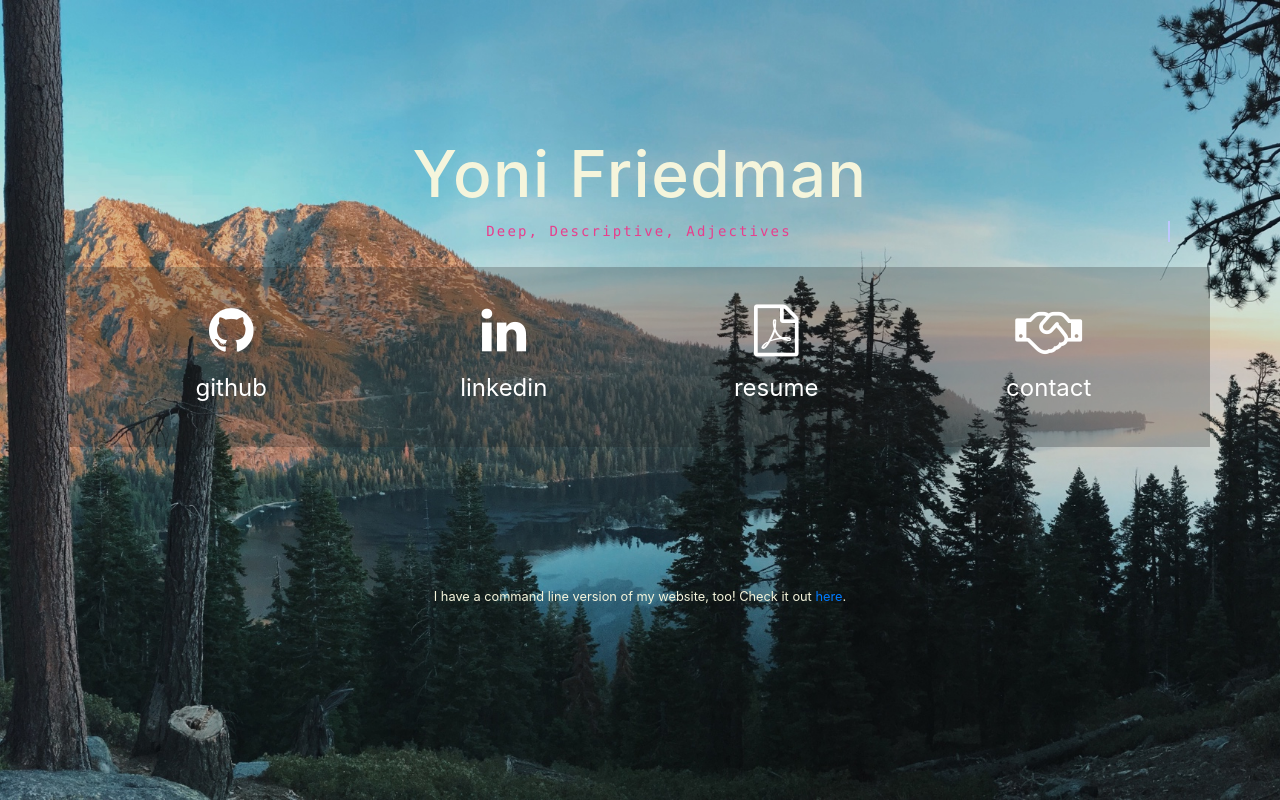
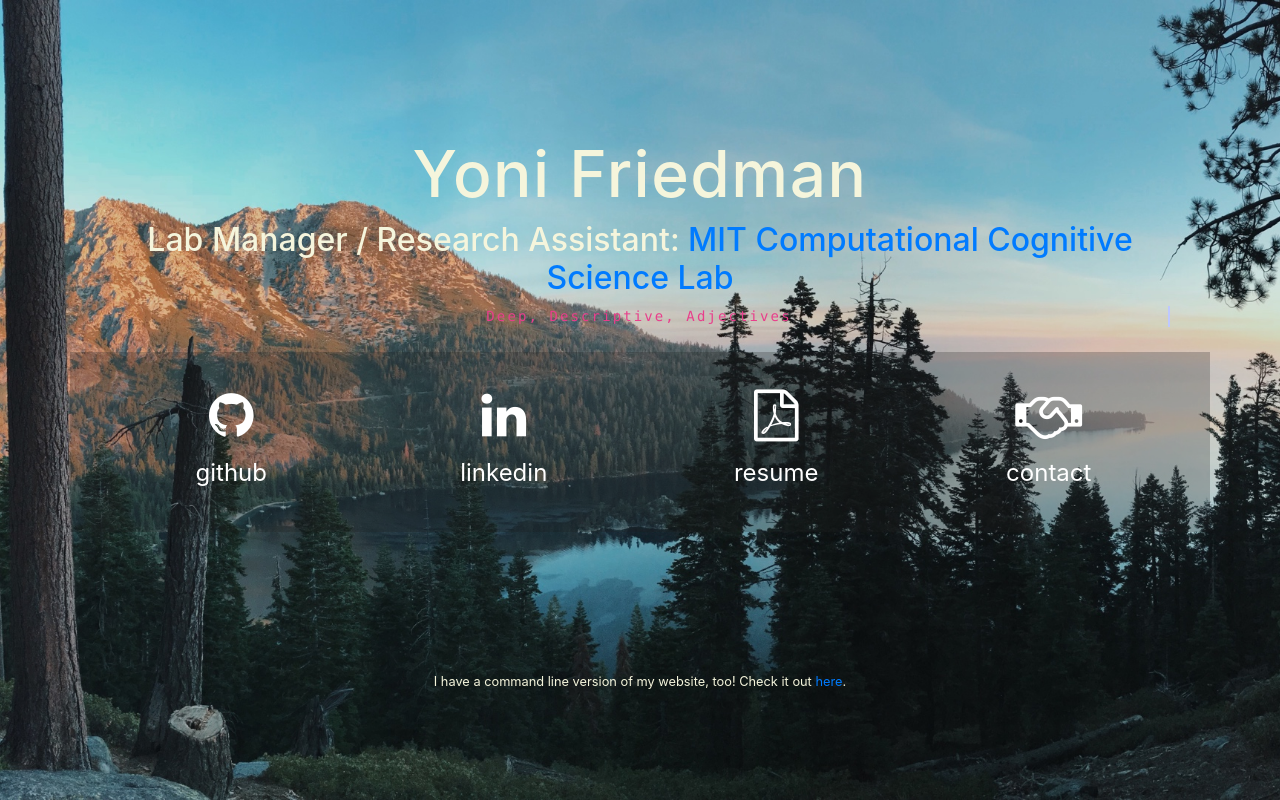
Before and after one commit to yifr/old-website, a plain HTML site: page index.html in a window 1280 px wide. Drawn offline with nearby package versions, Linux system fonts and the light colour scheme.

Commit message:
added job link

```diff
--- a/index.html
+++ b/index.html
@@ -18,6 +18,7 @@
 			<div class="row vertical-center-row"></div>
 				<div class="col-sm-12 center">
 					<h1>Yoni Friedman </h1>
+                    <h2> Lab Manager / Research Assistant: <a href='www.cocosci.mit.edu'> MIT Computational Cognitive Science Lab </a></h2>
 					<code> <div class="typewriter"> Deep, Descriptive, Adjectives </div> </code>
 				</div>
 
```
